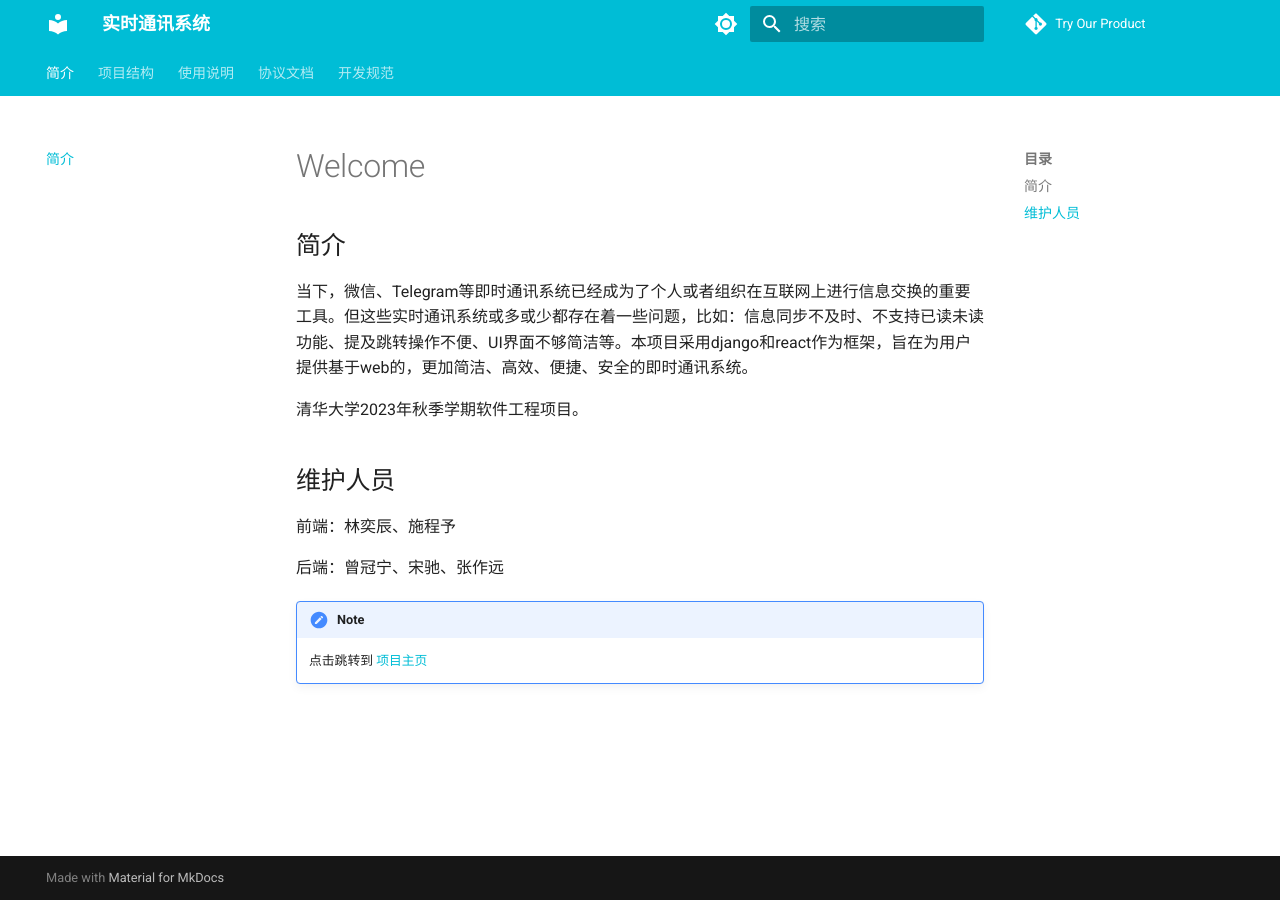
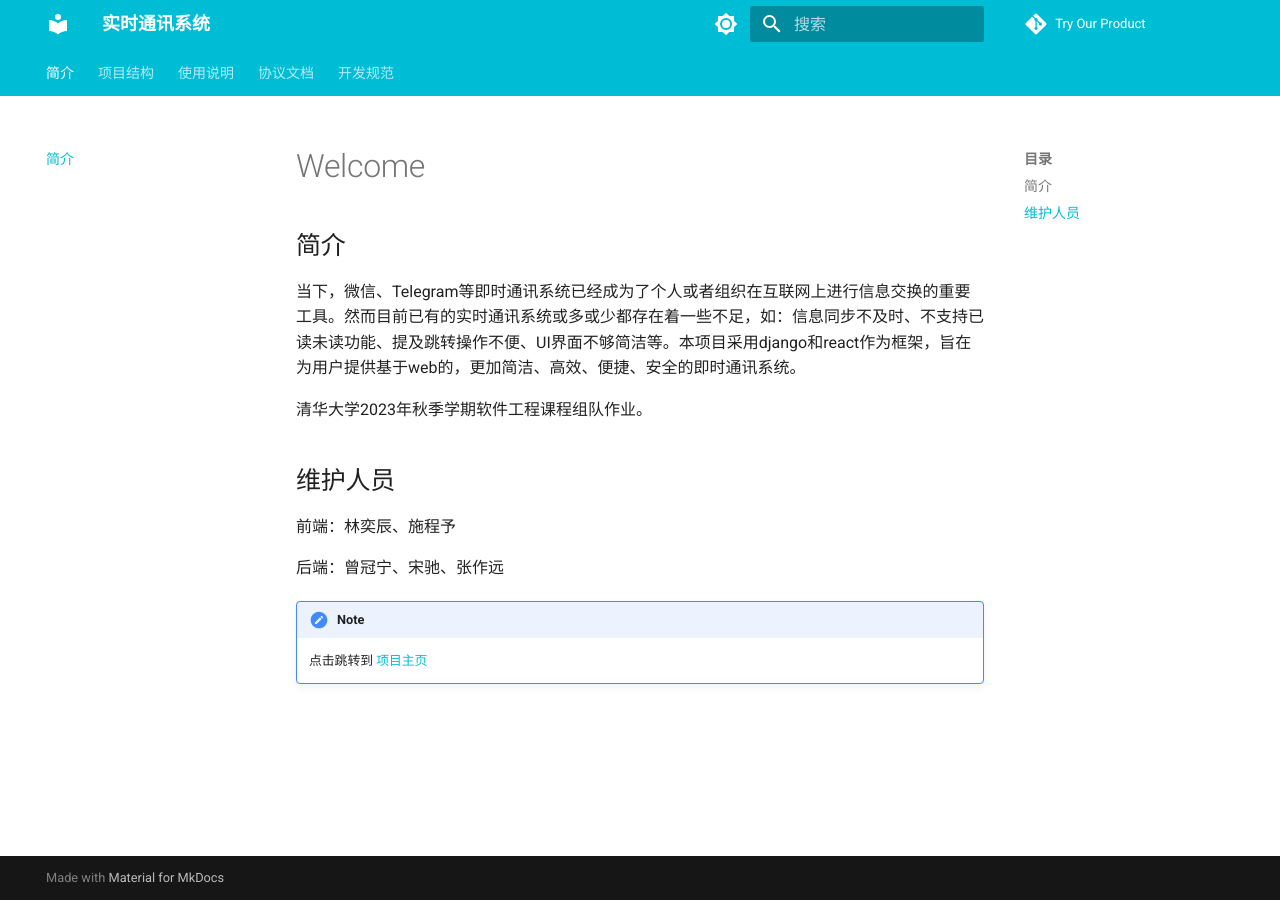
Before and after one commit to riscv-im/im-docs, an MkDocs documentation site: the page built from docs/index.md, in a window 1280 px wide. Built offline with MkDocs 1.6.1 and Material for MkDocs 9.7.7, drawn with Linux system fonts in a browser that asks for light colours; some web fonts are replaced.

Commit message:
自动提交

```diff
--- a/docs/index.md
+++ b/docs/index.md
@@ -2,9 +2,9 @@
 
 ## 简介
 
-当下，微信、Telegram等即时通讯系统已经成为了个人或者组织在互联网上进行信息交换的重要工具。但这些实时通讯系统或多或少都存在着一些问题，比如：信息同步不及时、不支持已读未读功能、提及跳转操作不便、UI界面不够简洁等。本项目采用django和react作为框架，旨在为用户提供基于web的，更加简洁、高效、便捷、安全的即时通讯系统。
+当下，微信、Telegram等即时通讯系统已经成为了个人或者组织在互联网上进行信息交换的重要工具。然而目前已有的实时通讯系统或多或少都存在着一些不足，如：信息同步不及时、不支持已读未读功能、提及跳转操作不便、UI界面不够简洁等。本项目采用django和react作为框架，旨在为用户提供基于web的，更加简洁、高效、便捷、安全的即时通讯系统。
 
-清华大学2023年秋季学期软件工程项目。
+清华大学2023年秋季学期软件工程课程组队作业。
 
 ## 维护人员
 
```
